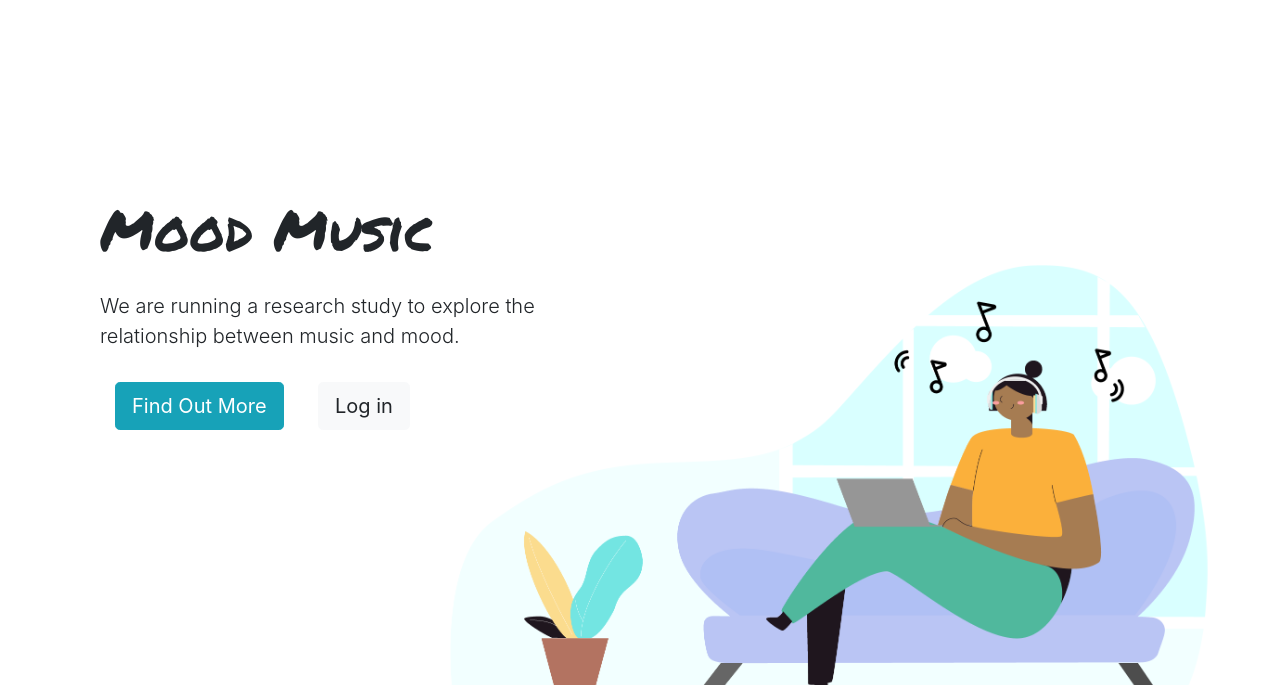
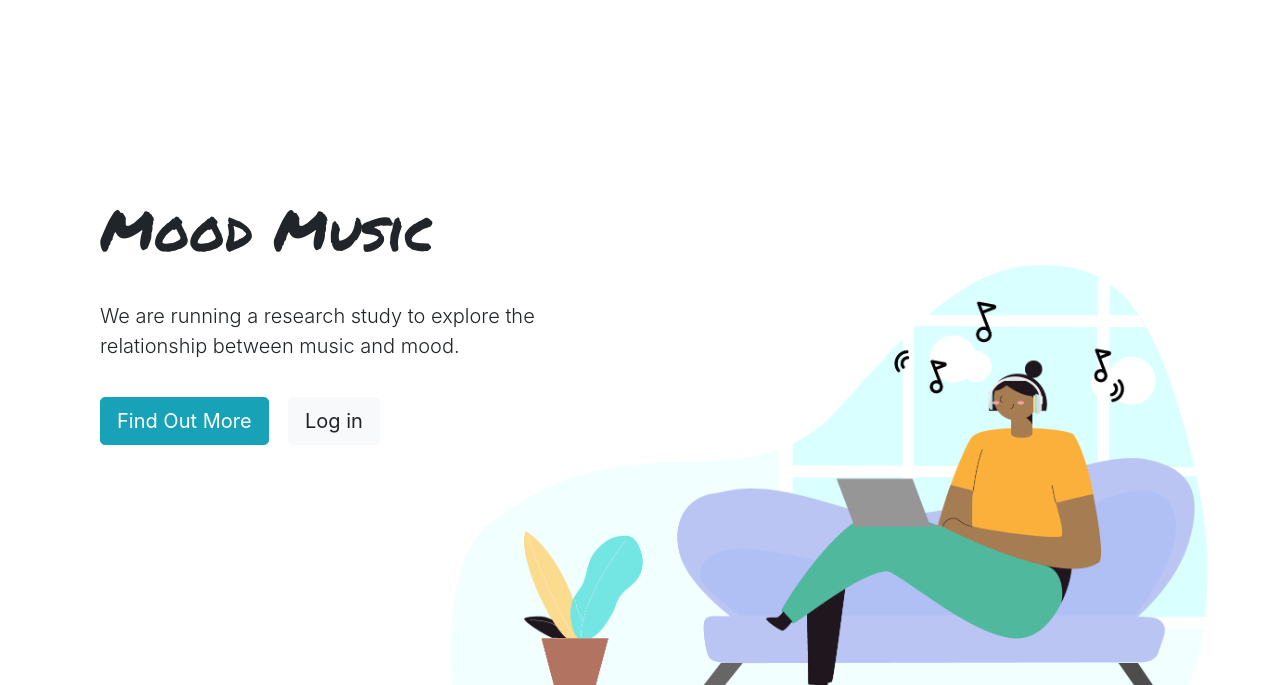
Before and after one commit to DynamicGenetics/Mood-Music, a Django app: page / in a window 1280 px wide. Shown: the top 685 px of the page. Run offline with Django 3.2, Linux system fonts and the light colour scheme; some libraries are stand-ins or nearby versions.

Commit message:
Minor CSS changes to button and p padding

```diff
--- a/moodmusic/static/css/project.css
+++ b/moodmusic/static/css/project.css
@@ -30,6 +30,11 @@ h1 {
   padding-bottom: 20px;
 }
 
+p {
+  padding-top: 10px ;
+  padding-bottom: 5px;
+}
+
 .btn {
-  margin: 15px 15px 15px 15px;
+  margin: 15px 15px 15px 0px;
 }
```
